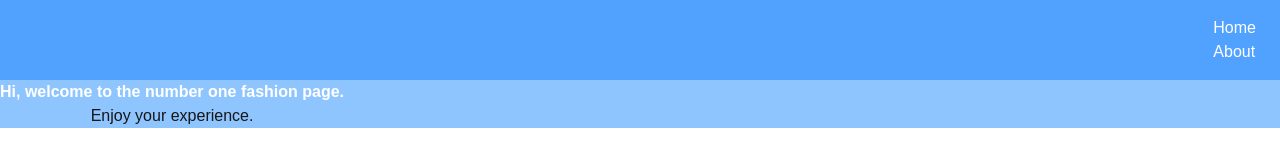
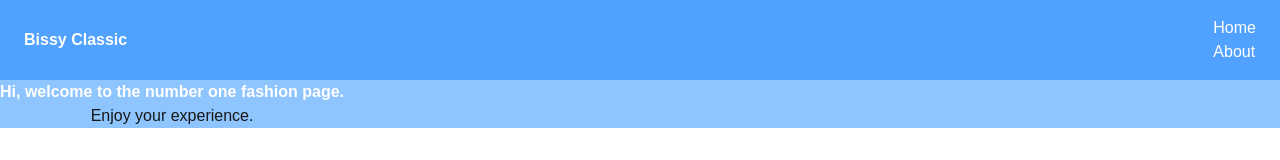
Before and after one commit to BissyClassic/alx-project-0x02-setup, a Next.js app in the folder alx-project-0x02/: page / in a window 1280 px wide. Shown: the top 160 px of the page. Built offline with nearby package versions, Linux system fonts and the light colour scheme.

Commit message:
Add the modifiled header in components

```diff
--- a/alx-project-0x02/components/layout/Header.tsx
+++ b/alx-project-0x02/components/layout/Header.tsx
@@ -7,7 +7,7 @@ const Header: React.FC = () => {
       <header className="bg-blue-400 text-white px-2 py-4">
         <div className="flex justify-between px-4 items-center">
        <h2 className="font-bold text-2x1">
-
+      Bissy Classic
        </h2>
        <nav>
         <ul>
```
